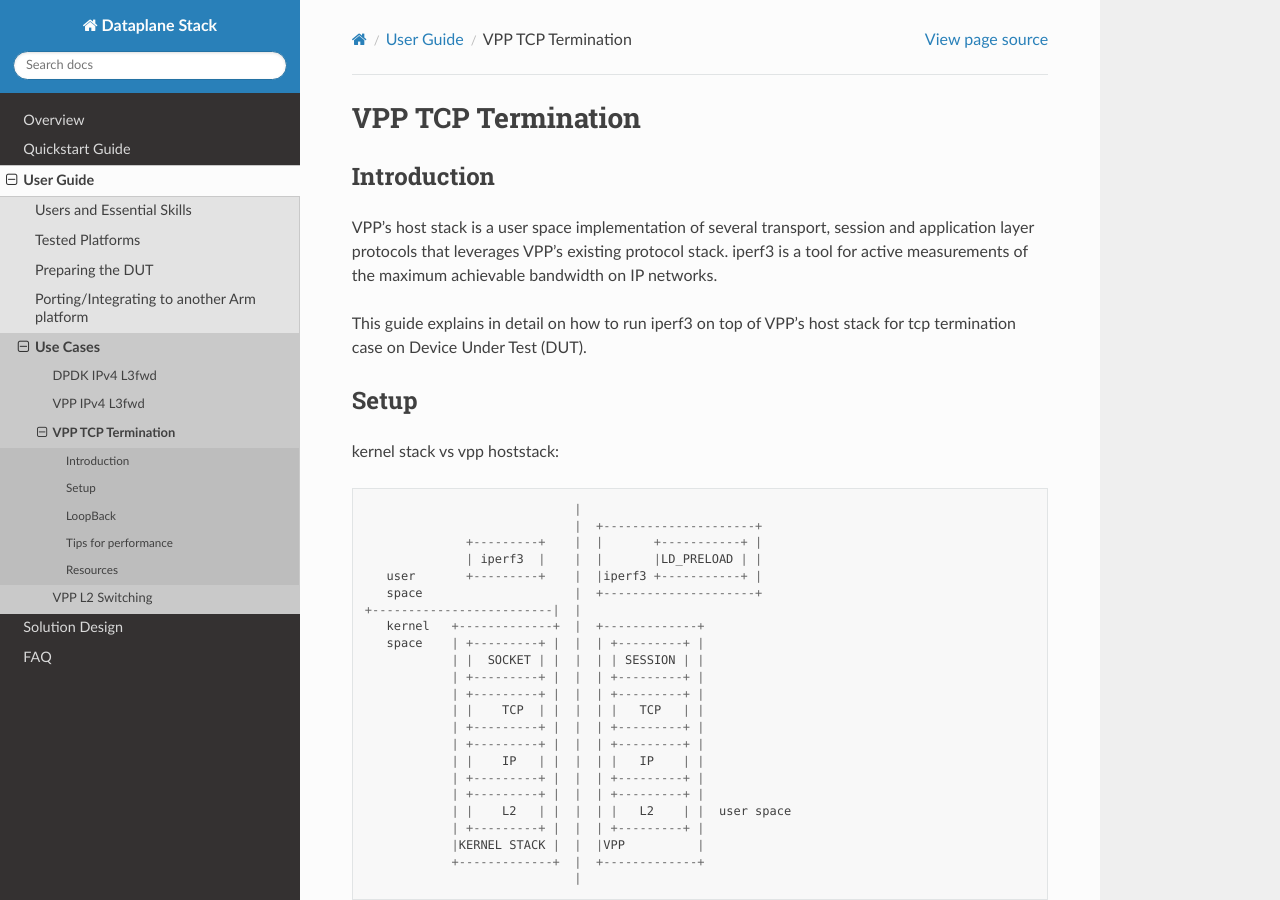
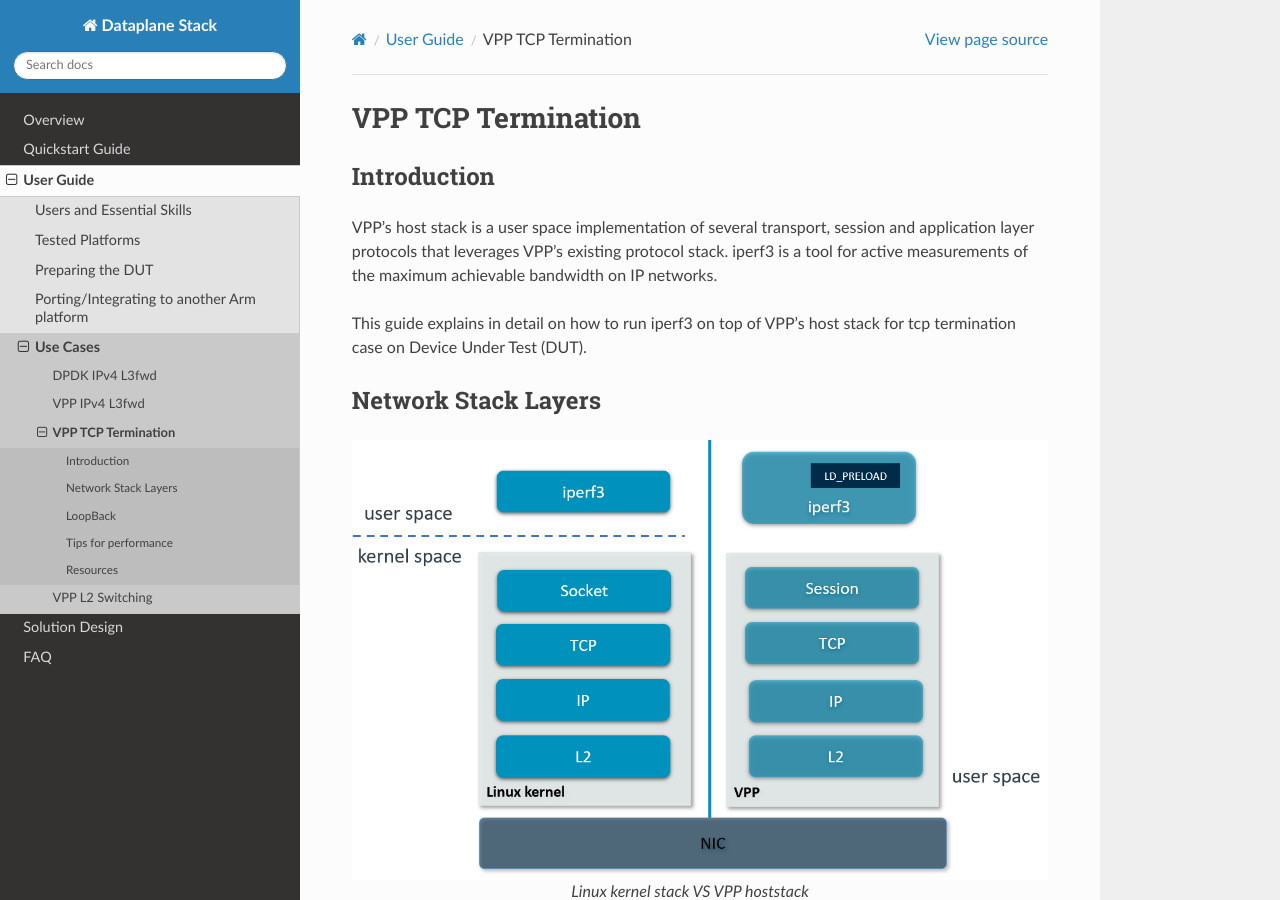
Before and after one commit to Yefeng-Lin/dataplane-stack_doc, a Sphinx documentation site: the page built from doc/user_guide/tcp_term.rst, in a window 1280 px wide and 900 px high. Built offline with Sphinx 7.4.7 and the Read the Docs theme 2.0.0, drawn with Linux system fonts in a browser that asks for light colours.

Commit message:
Update the stack layers diagram.

```diff
--- a/doc/user_guide/tcp_term.rst
+++ b/doc/user_guide/tcp_term.rst
@@ -19,35 +19,14 @@
 for tcp termination case on Device Under Test (DUT).
 
 
-*****
-Setup
-*****
+********************
+Network Stack Layers
+********************
 
-kernel stack vs vpp hoststack::
+.. figure:: ../images/kernel-vpp-stack.png
+   :align: center
 
-                                 |
-                                 |  +---------------------+
-                  +---------+    |  |       +-----------+ |
-                  | iperf3  |    |  |       |LD_PRELOAD | |
-       user       +---------+    |  |iperf3 +-----------+ |
-       space                     |  +---------------------+
-    +-------------------------|  |
-       kernel   +-------------+  |  +-------------+
-       space    | +---------+ |  |  | +---------+ |
-                | |  SOCKET | |  |  | | SESSION | |
-                | +---------+ |  |  | +---------+ |
-                | +---------+ |  |  | +---------+ |
-                | |    TCP  | |  |  | |   TCP   | |
-                | +---------+ |  |  | +---------+ |
-                | +---------+ |  |  | +---------+ |
-                | |    IP   | |  |  | |   IP    | |
-                | +---------+ |  |  | +---------+ |
-                | +---------+ |  |  | +---------+ |
-                | |    L2   | |  |  | |   L2    | |  user space
-                | +---------+ |  |  | +---------+ |
-                |KERNEL STACK |  |  |VPP          |
-                +-------------+  |  +-------------+
-                                 |
+   Linux kernel stack VS VPP hoststack
 
 **********
 LoopBack
```
Also changed, not shown: doc/images/kernel-vpp-stack.png (added).
